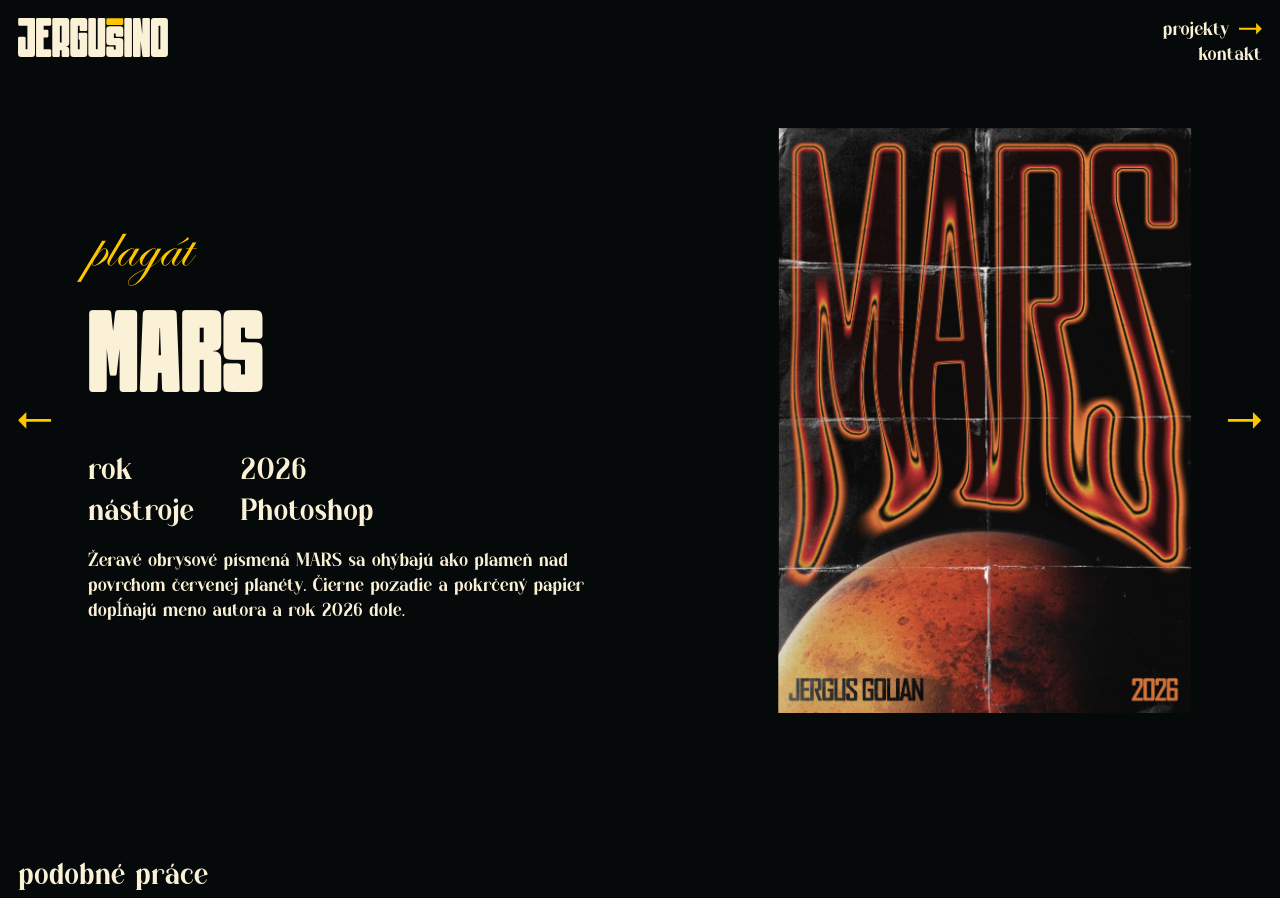
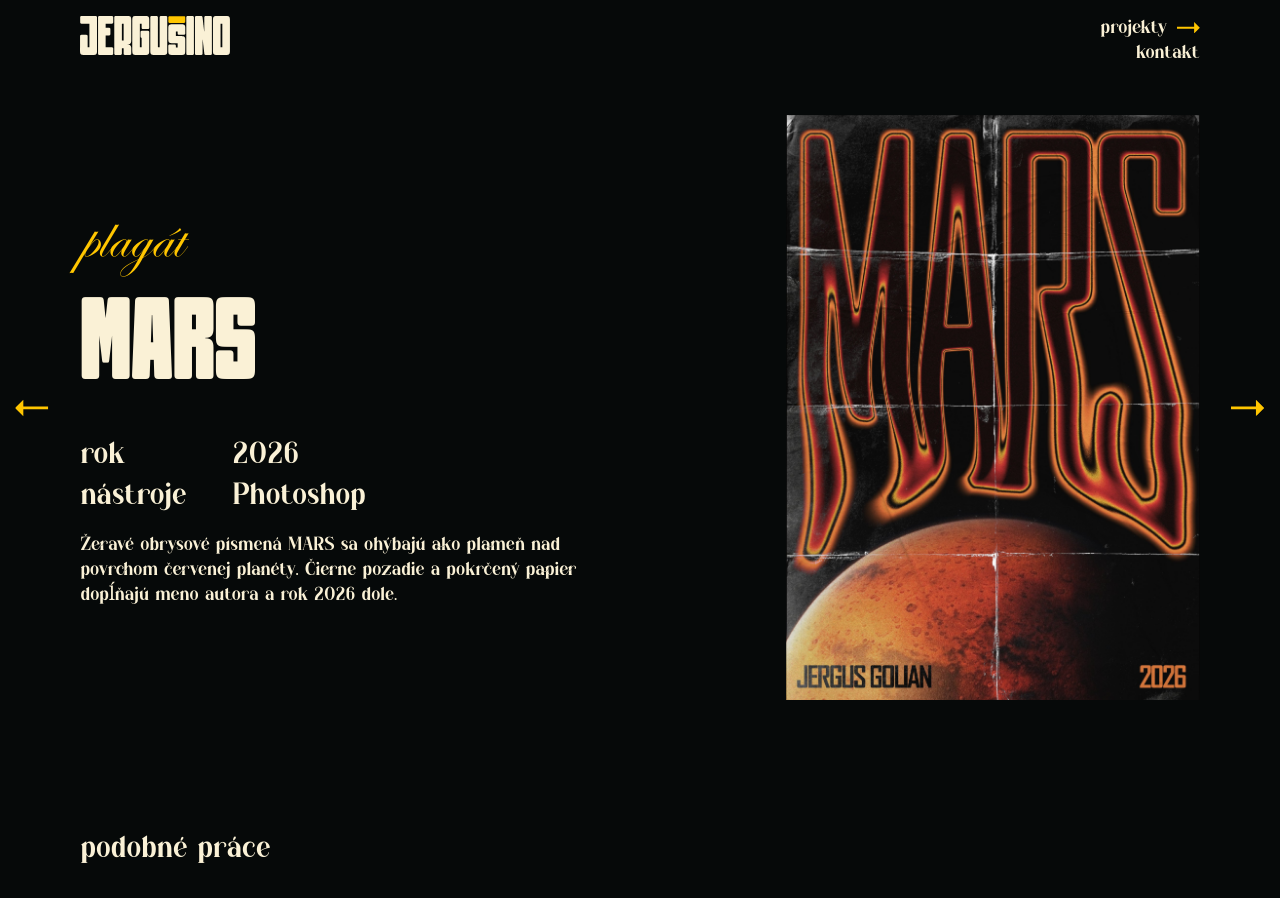
Before and after one commit to jergusino/jergusino.github.io, a Jekyll site: the page built from _projects/mars.md, in a window 1280 px wide. Shown: the top 898 px of the page. Built offline with Jekyll 4.4.1, drawn with Linux system fonts in a browser that asks for light colours; some web fonts are replaced; grey boxes are pictures that could not be loaded.

Commit message:
Project page: arrows outside the column; text, title and logo share one left edge
Co-Authored-By: Claude Opus 5.5 <noreply@anthropic.com>
Claude-Session: https://claude.ai/code/session_01RGVpc2Wp958A42zKqCrsaw

```diff
--- a/assets/css/main.css
+++ b/assets/css/main.css
@@ -370,7 +370,7 @@ body.project .prose { font-size: min(var(--body), 2.8vh); font-size: clamp(0.95r
 .arr--back { transform: scaleX(-1); }
 
 .page-arrow { display: none; color: var(--yellow); }
-.page-arrow .arr { width: clamp(1.6rem, min(2.6vw, 4.5vh), 2.8rem); height: auto; margin: 0; fill: currentColor; vertical-align: 0; }
+.page-arrow .arr { width: var(--arrow, 2rem); height: auto; margin: 0; fill: currentColor; vertical-align: 0; }
 .page-arrow:hover, .page-arrow:focus-visible { color: var(--cream); }
 
 @media (min-width: 900px) {
@@ -378,14 +378,15 @@ body.project .prose { font-size: min(var(--body), 2.8vh); font-size: clamp(0.95r
     /* very wide, short screens: everything stays together in the middle, sized to that middle */
     --ts: min(calc(var(--T) * 3), 13vh);
     --top: min(calc(var(--F) * 7), 16vh);
-    display: grid; grid-template-columns: auto minmax(0, 1fr) minmax(0, 1fr) auto;
-    column-gap: calc(var(--F) * 2); align-items: center;
+    display: grid; grid-template-columns: minmax(0, 1fr) minmax(0, 1fr);
+    column-gap: calc(var(--F) * 3); align-items: center;
     padding: var(--top) var(--F) 0;
+    position: relative;
   }
   .project-text .hero--project { padding-top: 0; }
   .project-text .hero--project .lockup { margin: 0; }
   .project-body .prose { max-width: 70ch; margin-left: 0; }
-  .project-media { margin: 0 0 0 var(--F); display: grid; justify-items: end; }
+  .project-media { margin: 0; display: grid; justify-items: end; }
   .media-main { display: grid; justify-items: end; }
   .project-media .cover .zoom { display: block; }
   /* the poster scales like the text: with the title size, but never taller than the screen */
@@ -395,7 +396,22 @@ body.project .prose { font-size: min(var(--body), 2.8vh); font-size: clamp(0.95r
     max-height: min(calc(var(--ts) * 5), calc((100svh - var(--top) - var(--F) * 2) * 0.8));
     margin: 0;
   }
-  .page-arrow { display: grid; place-items: center; padding: 1em 0; }
+  /* the arrows stand outside the column, in the margin, so the text lines up with the logo */
+  .page-arrow { display: grid; place-items: center; padding: 1em 0; position: absolute; top: calc(50% + var(--top) / 2); transform: translateY(-50%); }
+  .page-arrow--prev { right: calc(100% + var(--agap)); }
+  .page-arrow--next { left: calc(100% + var(--agap)); }
+  /* on project pages the column leaves room for the arrows on both sides (same tokens, recomputed) */
+  body.project {
+    --arrow: clamp(1.6rem, min(2.6vw, 4.5vh), 2.8rem);
+    --agap: max(12px, 1.2vw);
+    --W: min(calc(100vw - (var(--arrow) + var(--agap) * 2) * 2), 190vh);
+    --W: min(calc(100vw - (var(--arrow) + var(--agap) * 2) * 2), 190svh);
+    --F: max(12px, calc(var(--W) / 70));
+    --G: calc(var(--F) * 1.4);
+    --F4: max(20px, calc(var(--W) * 4 / 70));
+    --T: calc(var(--W) / 21);
+    --ts: min(calc(var(--T) * 3), 13vh);
+  }
 }
 
 /* everything sits in the --W column, centred (only narrower than the screen on very wide, short screens) */
```
